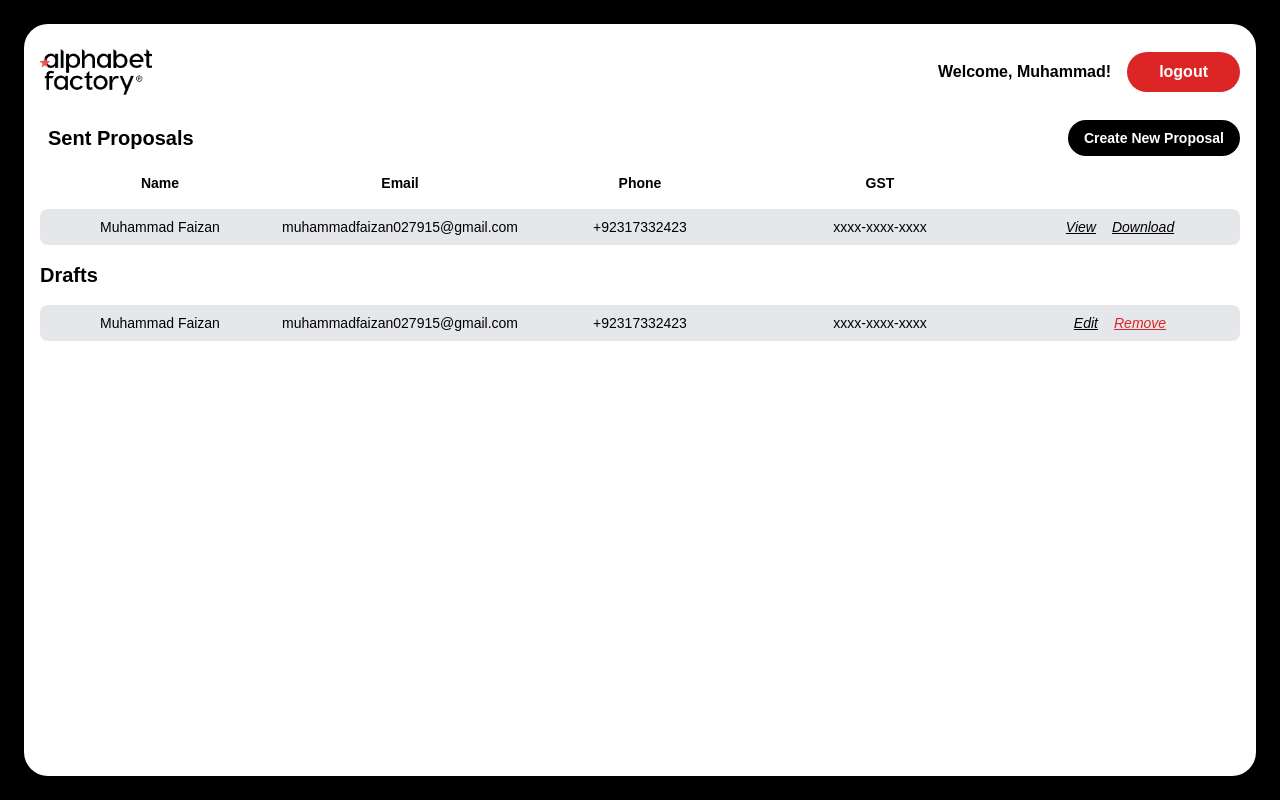
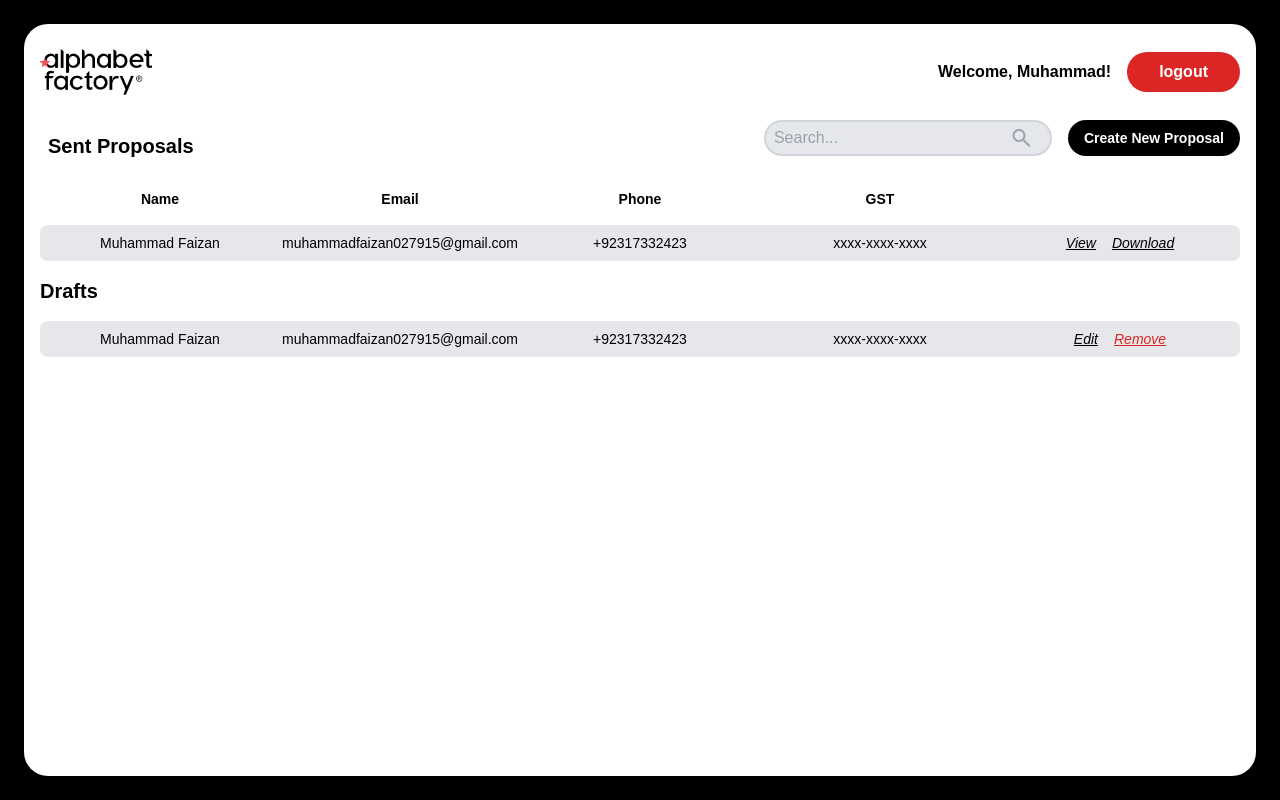
Before and after one commit to muhammadfaizan027915/alphabetfactory--frontend, a React (Create React App) app: page /proposals in a window 1280 px wide. Built offline with nearby package versions, Linux system fonts and the light colour scheme.

Commit message:
Added searchbar in proposals page

```diff
--- a/public/index.html
+++ b/public/index.html
@@ -9,6 +9,7 @@
       name="description"
       content="Alphabets Factory"
     />
+    <link rel="stylesheet" href="https://fonts.googleapis.com/css2?family=Material+Symbols+Outlined:opsz,wght,FILL,GRAD@48,400,0,0" />
     <title>Welcome to Alphabet Factory</title>
   </head>
   <body>
--- a/src/components/forgetPassCard/index.js
+++ b/src/components/forgetPassCard/index.js
@@ -13,7 +13,7 @@ const ForgetPassCard = () => {
             type="text"
             id="username"
             placeholder="Enter your username or an email"
-            className="bg-gray-100 h-10 w-full border-2 rounded-lg px-4 focus:outline-none"
+            className="bg-gray-100 h-10 w-full border-2 border-gray-300 rounded-lg px-4 focus:outline-none"
           />
         </div>
         <div className="mb-6 text-end text-sm"></div>
--- a/src/components/loginCard/index.js
+++ b/src/components/loginCard/index.js
@@ -13,7 +13,7 @@ const LoginCard = () => {
             type="text"
             id="username"
             placeholder="Enter your username or an email"
-            className="bg-gray-100 h-10 w-full border-2 rounded-lg px-4 focus:outline-none"
+            className="bg-gray-100 h-10 w-full border-2 border-gray-300 rounded-lg px-4 focus:outline-none"
           />
         </div>
 
@@ -25,7 +25,7 @@ const LoginCard = () => {
             type="password"
             id="password"
             placeholder="Enter your password"
-            className="bg-gray-100 h-10 w-full border-2 rounded-lg px-4 focus:outline-none"
+            className="bg-gray-100 h-10 w-full border-2 border-gray-300 rounded-lg px-4 focus:outline-none"
           />
         </div>
         <div className="mb-6 text-end text-sm">
--- a/src/components/modal/proposalInfo/index.js
+++ b/src/components/modal/proposalInfo/index.js
@@ -3,11 +3,8 @@ const ProposalInfo = ({ onClose }) => {
     <div className="max-w-[90%] mx-auto sm:max-w-2xl lg:max-w-3xl p-6 rounded-3xl bg-white shadow-xl">
       <h1 className="font-bold text-2xl text-center mb-4 relative uppercase">
         Your Proposal{" "}
-        <button
-          className="absolute right-1 font-normal text-red-600"
-          onClick={onClose}
-        >
-          x
+        <button className="absolute right-1 font-normal" onClick={onClose}>
+          <span className="material-symbols-outlined text-red-600">close</span>
         </button>
       </h1>
 
--- /dev/null
+++ b/src/components/searchbar/index.js
@@ -0,0 +1,16 @@
+const Searchbar = () => {
+  return (
+    <div className="flex items-center rounded-3xl border-2 border-gray-300 bg-gray-200 w-full sm:w-72 overflow-hidden">
+      <input
+        type="search"
+        className="px-2 w-4/5 h-8 bg-transparent focus:outline-none"
+        placeholder="Search..."
+      />{" "}
+      <button className="flex justify-center items-center w-1/5 h-8 text-gray-400 hover:text-black ">
+        <span class="material-symbols-outlined">search</span>
+      </button>
+    </div>
+  );
+};
+
+export default Searchbar;
--- a/src/components/signupCard/index.js
+++ b/src/components/signupCard/index.js
@@ -13,7 +13,7 @@ const SignupCard = () => {
             type="text"
             id="fullname"
             placeholder="Enter your Full Name"
-            className="bg-gray-100 h-10 w-full border-2 rounded-lg px-4 focus:outline-none"
+            className="bg-gray-100 h-10 w-full border-2 border-gray-300 rounded-lg px-4 focus:outline-none"
           />
         </div>
 
@@ -25,7 +25,7 @@ const SignupCard = () => {
             type="email"
             id="email"
             placeholder="Enter your Email"
-            className="bg-gray-100 h-10 w-full border-2 rounded-lg px-4 focus:outline-none"
+            className="bg-gray-100 h-10 w-full border-2 border-gray-300 rounded-lg px-4 focus:outline-none"
           />
         </div>
 
@@ -37,7 +37,7 @@ const SignupCard = () => {
             type="text"
             id="username"
             placeholder="Enter your Username"
-            className="bg-gray-100 h-10 w-full border-2 rounded-lg px-4 focus:outline-none"
+            className="bg-gray-100 h-10 w-full border-2 border-gray-300 rounded-lg px-4 focus:outline-none"
           />
         </div>
 
@@ -49,7 +49,7 @@ const SignupCard = () => {
             type="password"
             id="password"
             placeholder="Enter your password"
-            className="bg-gray-100 h-10 w-full border-2 rounded-lg px-4 focus:outline-none"
+            className="bg-gray-100 h-10 w-full border-2 border-gray-300 rounded-lg px-4 focus:outline-none"
           />
         </div>
 
--- a/src/components/table/proposalTable/index.js
+++ b/src/components/table/proposalTable/index.js
@@ -1,14 +1,24 @@
+import Searchbar from "../../searchbar";
+
 const ProposalTable = ({ onCraeteNew, onView, onDownload }) => {
   return (
     <>
       <div className="mt-4 flex justify-between items-center mb-4 pl-2">
         <h2 className="text-xl font-bold">Sent Proposals</h2>
+        <div className="flex sm:flex-row justify-end sm:mb-4 gap-4">
+          <div className="sm:block hidden">
+          <Searchbar />
+          </div>
           <button
             className="py-2 px-4 rounded-full text-sm font-semibold text-white bg-black hover:shadow-md"
             onClick={onCraeteNew}
           >
             Create New Proposal
           </button>
+        </div>
+      </div>
+      <div className="sm:hidden block mb-4">
+        <Searchbar />
       </div>
       <div className="overflow-auto">
         <table className="w-full text-sm">
```
Lines whose indentation alone changed are shown as unchanged.
